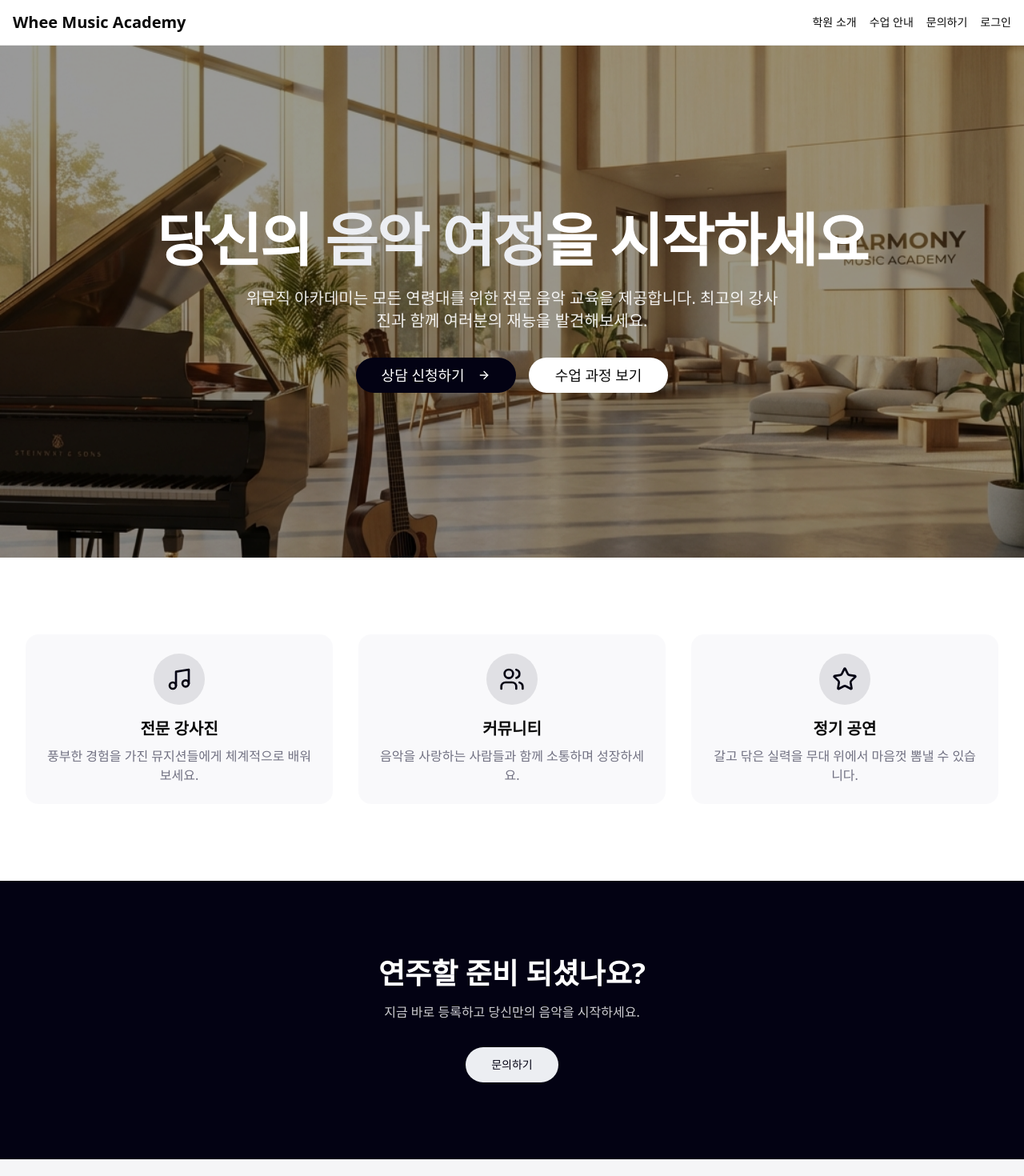
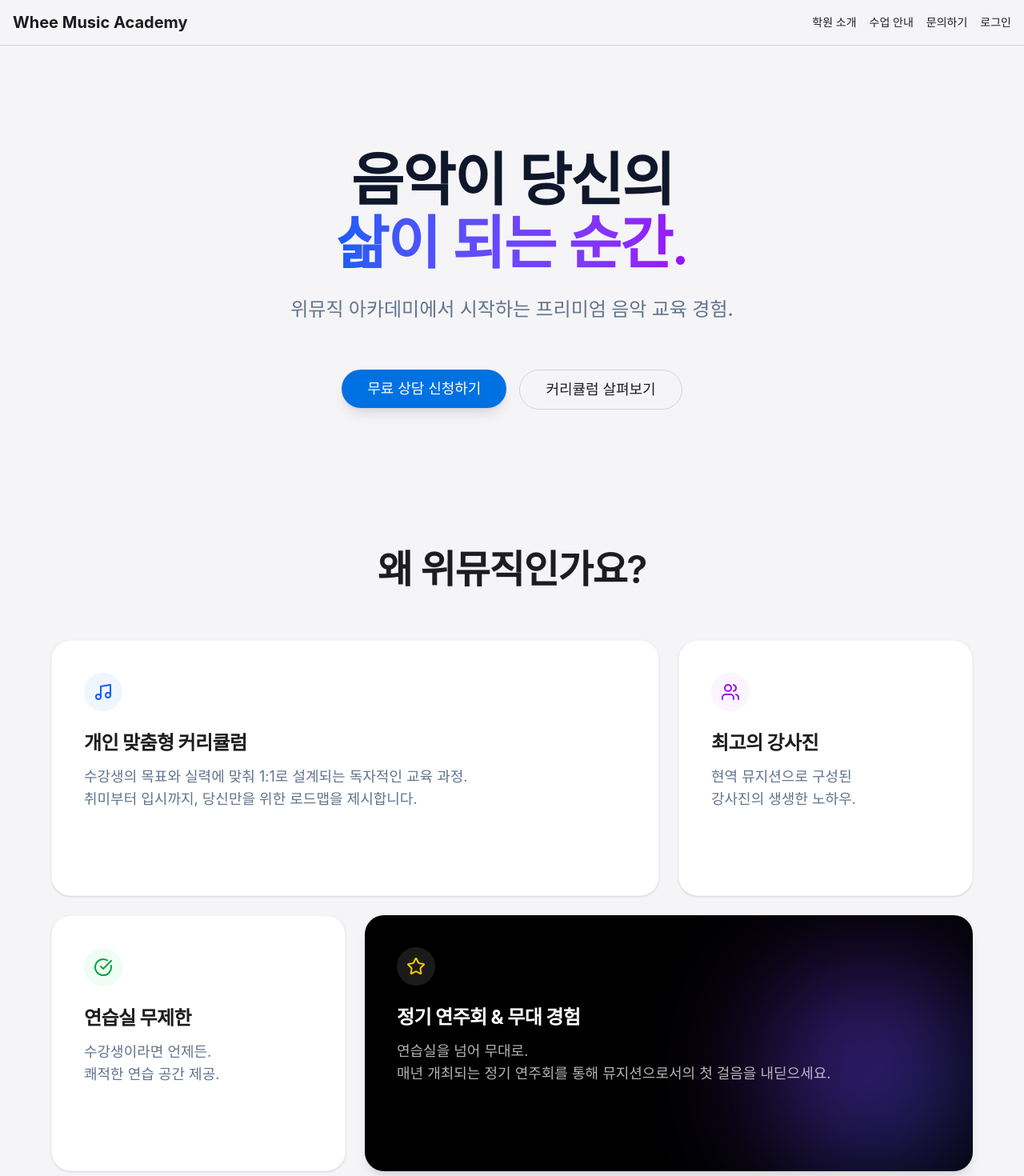
Before and after one commit to hwani7238/academy-web, a Next.js app: page / in a window 1280 px wide. Shown: the top 1470 px of the page at 80% size. Built offline with nearby package versions, Linux system fonts and the light colour scheme; no server answers; the database is empty.

Commit message:
Apply redesign from zip

```diff
--- a/src/app/(main)/page.tsx
+++ b/src/app/(main)/page.tsx
@@ -1,75 +1,112 @@
 import Link from "next/link";
-import Image from "next/image";
 import { Button } from "@/components/ui/button";
-import { ArrowRight, Music, Star, Users } from "lucide-react";
+import { ArrowRight, Music, Star, Users, CheckCircle } from "lucide-react";
 
 export default function Home() {
   return (
-    <div className="flex flex-col">
+    <div className="flex flex-col min-h-screen bg-[#f5f5f7]">
       {/* Hero Section */}
-      <section className="relative flex min-h-[80vh] flex-col items-center justify-center overflow-hidden px-4 py-24 text-center md:px-8">
-        <Image
-          src="/hero-bg.png"
-          alt="Music Academy Interior"
-          fill
-          className="object-cover -z-20"
-          priority
-        />
-        <div className="absolute inset-0 -z-10 bg-black/40"></div>
-        <h1 className="mb-6 text-4xl font-extrabold tracking-tight sm:text-6xl md:text-7xl text-white">
-          당신의 <span className="text-secondary">음악 여정</span>을<br className="md:hidden" /> 시작하세요
-        </h1>
-        <p className="mb-8 max-w-2xl text-lg text-white/90 sm:text-xl">
-          위뮤직 아카데미는 모든 연령대를 위한 전문 음악 교육을 제공합니다.
-          최고의 강사진과 함께 여러분의 재능을 발견해보세요.
-        </p>
-        <div className="flex flex-col gap-4 sm:flex-row">
-          <Button size="lg" className="rounded-full text-lg">
-            상담 신청하기 <ArrowRight className="ml-2 h-4 w-4" />
-          </Button>
-          <Button variant="outline" size="lg" className="rounded-full text-lg">
-            수업 과정 보기
-          </Button>
+      <section className="relative flex flex-col items-center justify-center pt-32 pb-20 px-4 text-center overflow-hidden">
+        <div className="absolute inset-0 -z-10 bg-[radial-gradient(circle_at_50%_120%,#dbeafe,transparent)] opacity-70" />
+
+        <div className="animate-fade-in-up space-y-6 max-w-4xl mx-auto z-10">
+            <h1 className="text-5xl md:text-7xl font-semibold tracking-tight text-slate-900 leading-[1.1]">
+            음악이 당신의<br/>
+            <span className="text-gradient">삶이 되는 순간.</span>
+            </h1>
+            <p className="text-xl md:text-2xl text-slate-500 font-medium max-w-2xl mx-auto leading-relaxed">
+            위뮤직 아카데미에서 시작하는<br className="md:hidden"/> 프리미엄 음악 교육 경험.
+            </p>
+
+            <div className="flex flex-col sm:flex-row gap-4 justify-center pt-8">
+            <Button size="lg" className="rounded-full px-8 py-6 text-lg shadow-lg hover:shadow-xl transition-all duration-300 bg-[#0071e3] hover:bg-[#0077ed]">
+                무료 상담 신청하기
+            </Button>
+            <Button variant="outline" size="lg" className="rounded-full px-8 py-6 text-lg border-slate-300 hover:bg-white/50 backdrop-blur-sm">
+                커리큘럼 살펴보기
+            </Button>
+            </div>
         </div>
       </section>
 
-      {/* Features Section */}
-      <section id="about" className="container mx-auto py-24 px-4 sm:px-8">
-        <div className="grid gap-8 md:grid-cols-3">
-          <div className="flex flex-col items-center text-center p-6 rounded-2xl bg-muted/30">
-            <div className="mb-4 rounded-full bg-primary/10 p-4 text-primary">
-              <Music className="h-8 w-8" />
+      {/* Bento Grid Features */}
+      <section className="container mx-auto px-4 py-24">
+        <h2 className="text-3xl md:text-5xl font-semibold text-center mb-16 tracking-tight">
+          왜 위뮤직인가요?
+        </h2>
+
+        <div className="grid grid-cols-1 md:grid-cols-3 gap-6 max-w-6xl mx-auto">
+          {/* Feature 1 (Large) */}
+          <div className="md:col-span-2 rounded-3xl bg-white p-10 shadow-sm hover:shadow-md transition-shadow duration-300 border border-slate-100 flex flex-col justify-between h-[320px]">
+            <div>
+                <div className="w-12 h-12 rounded-2xl bg-blue-50 flex items-center justify-center text-blue-600 mb-6">
+                <Music className="w-6 h-6" />
+                </div>
+                <h3 className="text-2xl font-bold mb-3">개인 맞춤형 커리큘럼</h3>
+                <p className="text-slate-500 text-lg">
+                수강생의 목표와 실력에 맞춰 1:1로 설계되는 독자적인 교육 과정.<br/>
+                취미부터 입시까지, 당신만을 위한 로드맵을 제시합니다.
+                </p>
             </div>
-            <h3 className="mb-2 text-xl font-bold">전문 강사진</h3>
-            <p className="text-muted-foreground">풍부한 경험을 가진 뮤지션들에게 체계적으로 배워보세요.</p>
           </div>
-          <div className="flex flex-col items-center text-center p-6 rounded-2xl bg-muted/30">
-            <div className="mb-4 rounded-full bg-primary/10 p-4 text-primary">
-              <Users className="h-8 w-8" />
+
+          {/* Feature 2 */}
+          <div className="rounded-3xl bg-white p-10 shadow-sm hover:shadow-md transition-shadow duration-300 border border-slate-100 flex flex-col justify-between h-[320px]">
+             <div>
+                <div className="w-12 h-12 rounded-2xl bg-purple-50 flex items-center justify-center text-purple-600 mb-6">
+                <Users className="w-6 h-6" />
+                </div>
+                <h3 className="text-2xl font-bold mb-3">최고의 강사진</h3>
+                <p className="text-slate-500 text-lg">
+                현역 뮤지션으로 구성된<br/>강사진의 생생한 노하우.
+                </p>
+             </div>
+          </div>
+
+          {/* Feature 3 */}
+          <div className="rounded-3xl bg-white p-10 shadow-sm hover:shadow-md transition-shadow duration-300 border border-slate-100 flex flex-col justify-between h-[320px]">
+             <div>
+                <div className="w-12 h-12 rounded-2xl bg-green-50 flex items-center justify-center text-green-600 mb-6">
+                <CheckCircle className="w-6 h-6" />
+                </div>
+                <h3 className="text-2xl font-bold mb-3">연습실 무제한</h3>
+                <p className="text-slate-500 text-lg">
+                수강생이라면 언제든.<br/>쾌적한 연습 공간 제공.
+                </p>
+             </div>
+          </div>
+
+          {/* Feature 4 (Large) */}
+          <div className="md:col-span-2 rounded-3xl bg-black text-white p-10 shadow-lg hover:shadow-xl transition-shadow duration-300 flex flex-col justify-between h-[320px] relative overflow-hidden group">
+            <div className="relative z-10">
+                <div className="w-12 h-12 rounded-2xl bg-white/10 flex items-center justify-center mb-6">
+                <Star className="w-6 h-6 text-yellow-400" />
+                </div>
+                <h3 className="text-2xl font-bold mb-3">정기 연주회 & 무대 경험</h3>
+                <p className="text-white/70 text-lg">
+                연습실을 넘어 무대로. <br/>
+                매년 개최되는 정기 연주회를 통해 뮤지션으로서의 첫 걸음을 내딛으세요.
+                </p>
             </div>
-            <h3 className="mb-2 text-xl font-bold">커뮤니티</h3>
-            <p className="text-muted-foreground">음악을 사랑하는 사람들과 함께 소통하며 성장하세요.</p>
-          </div>
-          <div className="flex flex-col items-center text-center p-6 rounded-2xl bg-muted/30">
-            <div className="mb-4 rounded-full bg-primary/10 p-4 text-primary">
-              <Star className="h-8 w-8" />
-            </div>
-            <h3 className="mb-2 text-xl font-bold">정기 공연</h3>
-            <p className="text-muted-foreground">갈고 닦은 실력을 무대 위에서 마음껏 뽐낼 수 있습니다.</p>
+            <div className="absolute right-0 bottom-0 w-64 h-64 bg-gradient-to-tl from-blue-600 to-purple-600 rounded-full blur-[80px] opacity-50 group-hover:opacity-70 transition-opacity" />
           </div>
         </div>
       </section>
 
-      {/* Call to Action */}
-      <section className="bg-primary py-24 text-primary-foreground">
-        <div className="container mx-auto px-4 text-center sm:px-8">
-          <h2 className="mb-4 text-3xl font-bold sm:text-4xl text-white">연주할 준비 되셨나요?</h2>
-          <p className="mb-8 text-white/80">
-            지금 바로 등록하고 당신만의 음악을 시작하세요.
-          </p>
-          <Button variant="secondary" size="lg" className="rounded-full">
-            문의하기
-          </Button>
+      {/* CTA Section */}
+      <section className="py-32 px-4 text-center">
+        <div className="max-w-3xl mx-auto space-y-8">
+            <h2 className="text-4xl md:text-6xl font-semibold tracking-tight">
+            망설이지 말고 시작하세요.
+            </h2>
+            <p className="text-xl text-slate-500">
+            상담은 언제나 무료입니다.
+            </p>
+            <div className="pt-4">
+                <Button size="lg" className="rounded-full px-10 py-7 text-lg bg-black text-white hover:bg-slate-800 shadow-xl">
+                    상담 예약하기
+                </Button>
+            </div>
         </div>
       </section>
     </div>
--- a/src/app/globals.css
+++ b/src/app/globals.css
@@ -3,81 +3,69 @@
 @custom-variant dark (&:is(.dark *));
 
 :root {
+  /* Apple-inspired Modern Palette */
   --font-size: 16px;
-  --background: #ffffff;
-  --foreground: oklch(0.145 0 0);
+  --background: #f5f5f7; /* Apple off-white background */
+  --foreground: #1d1d1f; /* Apple nearly black text */
+
   --card: #ffffff;
-  --card-foreground: oklch(0.145 0 0);
-  --popover: oklch(1 0 0);
-  --popover-foreground: oklch(0.145 0 0);
-  --primary: #030213;
-  --primary-foreground: oklch(1 0 0);
-  --secondary: oklch(0.95 0.0058 264.53);
-  --secondary-foreground: #030213;
-  --muted: #ececf0;
-  --muted-foreground: #717182;
-  --accent: #e9ebef;
-  --accent-foreground: #030213;
-  --destructive: #d4183d;
+  --card-foreground: #1d1d1f;
+
+  --popover: #ffffff;
+  --popover-foreground: #1d1d1f;
+
+  --primary: #0071e3; /* Apple Blue */
+  --primary-foreground: #ffffff;
+
+  --secondary: #f5f5f7;
+  --secondary-foreground: #1d1d1f;
+
+  --muted: #f5f5f7;
+  --muted-foreground: #86868b; /* Apple gray text */
+
+  --accent: #0071e3;
+  --accent-foreground: #ffffff;
+
+  --destructive: #ff3b30;
   --destructive-foreground: #ffffff;
-  --border: rgba(0, 0, 0, 0.1);
-  --input: transparent;
-  --input-background: #f3f3f5;
-  --switch-background: #cbced4;
-  --font-weight-medium: 500;
-  --font-weight-normal: 400;
-  --ring: oklch(0.708 0 0);
-  --chart-1: oklch(0.646 0.222 41.116);
-  --chart-2: oklch(0.6 0.118 184.704);
-  --chart-3: oklch(0.398 0.07 227.392);
-  --chart-4: oklch(0.828 0.189 84.429);
-  --chart-5: oklch(0.769 0.188 70.08);
-  --radius: 0.625rem;
-  --sidebar: oklch(0.985 0 0);
-  --sidebar-foreground: oklch(0.145 0 0);
-  --sidebar-primary: #030213;
-  --sidebar-primary-foreground: oklch(0.985 0 0);
-  --sidebar-accent: oklch(0.97 0 0);
-  --sidebar-accent-foreground: oklch(0.205 0 0);
-  --sidebar-border: oklch(0.922 0 0);
-  --sidebar-ring: oklch(0.708 0 0);
+
+  --border: #d2d2d7;
+  --input: #d2d2d7;
+  --ring: #0071e3;
+
+  --radius: 1.25rem; /* Larger border radius for modern feel */
+
+  --font-sans: -apple-system, BlinkMacSystemFont, "SF Pro Text", "Segoe UI", Roboto, Helvetica, Arial, sans-serif;
 }
 
 .dark {
-  --background: oklch(0.145 0 0);
-  --foreground: oklch(0.985 0 0);
-  --card: oklch(0.145 0 0);
-  --card-foreground: oklch(0.985 0 0);
-  --popover: oklch(0.145 0 0);
-  --popover-foreground: oklch(0.985 0 0);
-  --primary: oklch(0.985 0 0);
-  --primary-foreground: oklch(0.205 0 0);
-  --secondary: oklch(0.269 0 0);
-  --secondary-foreground: oklch(0.985 0 0);
-  --muted: oklch(0.269 0 0);
-  --muted-foreground: oklch(0.708 0 0);
-  --accent: oklch(0.269 0 0);
-  --accent-foreground: oklch(0.985 0 0);
-  --destructive: oklch(0.396 0.141 25.723);
-  --destructive-foreground: oklch(0.637 0.237 25.331);
-  --border: oklch(0.269 0 0);
-  --input: oklch(0.269 0 0);
-  --ring: oklch(0.439 0 0);
-  --font-weight-medium: 500;
-  --font-weight-normal: 400;
-  --chart-1: oklch(0.488 0.243 264.376);
-  --chart-2: oklch(0.696 0.17 162.48);
-  --chart-3: oklch(0.769 0.188 70.08);
-  --chart-4: oklch(0.627 0.265 303.9);
-  --chart-5: oklch(0.645 0.246 16.439);
-  --sidebar: oklch(0.205 0 0);
-  --sidebar-foreground: oklch(0.985 0 0);
-  --sidebar-primary: oklch(0.488 0.243 264.376);
-  --sidebar-primary-foreground: oklch(0.985 0 0);
-  --sidebar-accent: oklch(0.269 0 0);
-  --sidebar-accent-foreground: oklch(0.985 0 0);
-  --sidebar-border: oklch(0.269 0 0);
-  --sidebar-ring: oklch(0.439 0 0);
+  --background: #000000;
+  --foreground: #f5f5f7;
+
+  --card: #1d1d1f;
+  --card-foreground: #f5f5f7;
+
+  --popover: #1d1d1f;
+  --popover-foreground: #f5f5f7;
+
+  --primary: #2997ff; /* Lighter blue for dark mode */
+  --primary-foreground: #ffffff;
+
+  --secondary: #1d1d1f;
+  --secondary-foreground: #f5f5f7;
+
+  --muted: #1d1d1f;
+  --muted-foreground: #86868b;
+
+  --accent: #2997ff;
+  --accent-foreground: #ffffff;
+
+  --destructive: #ff453a;
+  --destructive-foreground: #ffffff;
+
+  --border: #424245;
+  --input: #424245;
+  --ring: #2997ff;
 }
 
 @theme inline {
@@ -99,26 +87,13 @@
   --color-destructive-foreground: var(--destructive-foreground);
   --color-border: var(--border);
   --color-input: var(--input);
-  --color-input-background: var(--input-background);
-  --color-switch-background: var(--switch-background);
   --color-ring: var(--ring);
-  --color-chart-1: var(--chart-1);
-  --color-chart-2: var(--chart-2);
-  --color-chart-3: var(--chart-3);
-  --color-chart-4: var(--chart-4);
-  --color-chart-5: var(--chart-5);
+
   --radius-sm: calc(var(--radius) - 4px);
   --radius-md: calc(var(--radius) - 2px);
   --radius-lg: var(--radius);
-  --radius-xl: calc(var(--radius) + 4px);
-  --color-sidebar: var(--sidebar);
-  --color-sidebar-foreground: var(--sidebar-foreground);
-  --color-sidebar-primary: var(--sidebar-primary);
-  --color-sidebar-primary-foreground: var(--sidebar-primary-foreground);
-  --color-sidebar-accent: var(--sidebar-accent);
-  --color-sidebar-accent-foreground: var(--sidebar-accent-foreground);
-  --color-sidebar-border: var(--sidebar-border);
-  --color-sidebar-ring: var(--sidebar-ring);
+  --radius-xl: calc(var(--radius) + 8px);
+  --radius-2xl: calc(var(--radius) + 16px);
 }
 
 @layer base {
@@ -127,52 +102,25 @@
   }
 
   body {
-    @apply bg-background text-foreground;
+    @apply bg-background text-foreground antialiased;
+    font-family: var(--font-sans);
   }
 
-  html {
-    font-size: var(--font-size);
-  }
-
-  h1 {
-    font-size: var(--text-2xl);
-    font-weight: var(--font-weight-medium);
-    line-height: 1.5;
-  }
-
-  h2 {
-    font-size: var(--text-xl);
-    font-weight: var(--font-weight-medium);
-    line-height: 1.5;
-  }
-
-  h3 {
-    font-size: var(--text-lg);
-    font-weight: var(--font-weight-medium);
-    line-height: 1.5;
-  }
-
-  h4 {
-    font-size: var(--text-base);
-    font-weight: var(--font-weight-medium);
-    line-height: 1.5;
-  }
-
-  label {
-    font-size: var(--text-base);
-    font-weight: var(--font-weight-medium);
-    line-height: 1.5;
-  }
-
-  button {
-    font-size: var(--text-base);
-    font-weight: var(--font-weight-medium);
-    line-height: 1.5;
-  }
-
-  input {
-    font-size: var(--text-base);
-    font-weight: var(--font-weight-normal);
-    line-height: 1.5;
+  h1, h2, h3, h4, h5, h6 {
+    @apply tracking-tight;
   }
 }
+
+.glass-panel {
+  @apply bg-white/70 backdrop-blur-xl border border-white/20 shadow-lg;
+  .dark & {
+    @apply bg-black/70 border-white/10;
+  }
+}
+
+.text-gradient {
+  @apply bg-clip-text text-transparent bg-gradient-to-r from-blue-600 to-purple-600;
+  .dark & {
+    @apply from-blue-400 to-purple-400;
+  }
+}
--- a/src/components/admin/StudentDetail.tsx
+++ b/src/components/admin/StudentDetail.tsx
@@ -23,7 +23,6 @@ interface LearningLog {
     createdAt: any;
     authorName?: string;
     authorId?: string;
-    studentName?: string;
     mediaUrl?: string;
     mediaType?: string;
     mediaPath?: string;
@@ -117,12 +116,12 @@ export function StudentDetail({ student, onBack, currentUser }: StudentDetailPro
             }
 
             const docRef = await addDoc(collection(db, "students", student.id, "logs"), {
+                studentName: student.name, // Add student name for safe display
                 progress,
                 level,
                 feedback,
                 authorId: currentUser.uid,
                 authorName: currentUser.name || currentUser.email,
-                studentName: student.name,
                 createdAt: new Date(),
                 mediaUrl: downloadURL,
                 mediaType: fileType,
```
Also changed, not shown: src/app/report/[studentId]/[logId]/page.tsx (+79 -64 lines), firebase.json (added), 1 other file (tests, documents, lock files or other folders).
